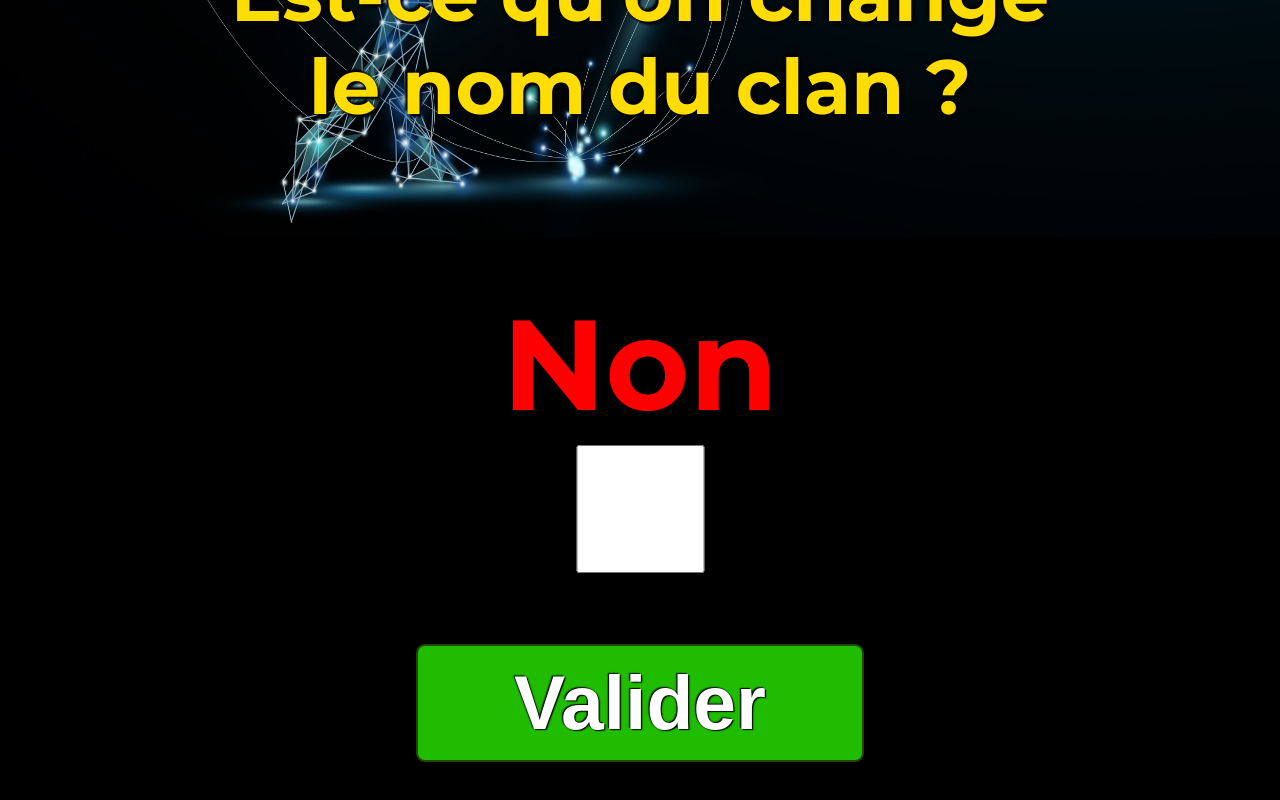
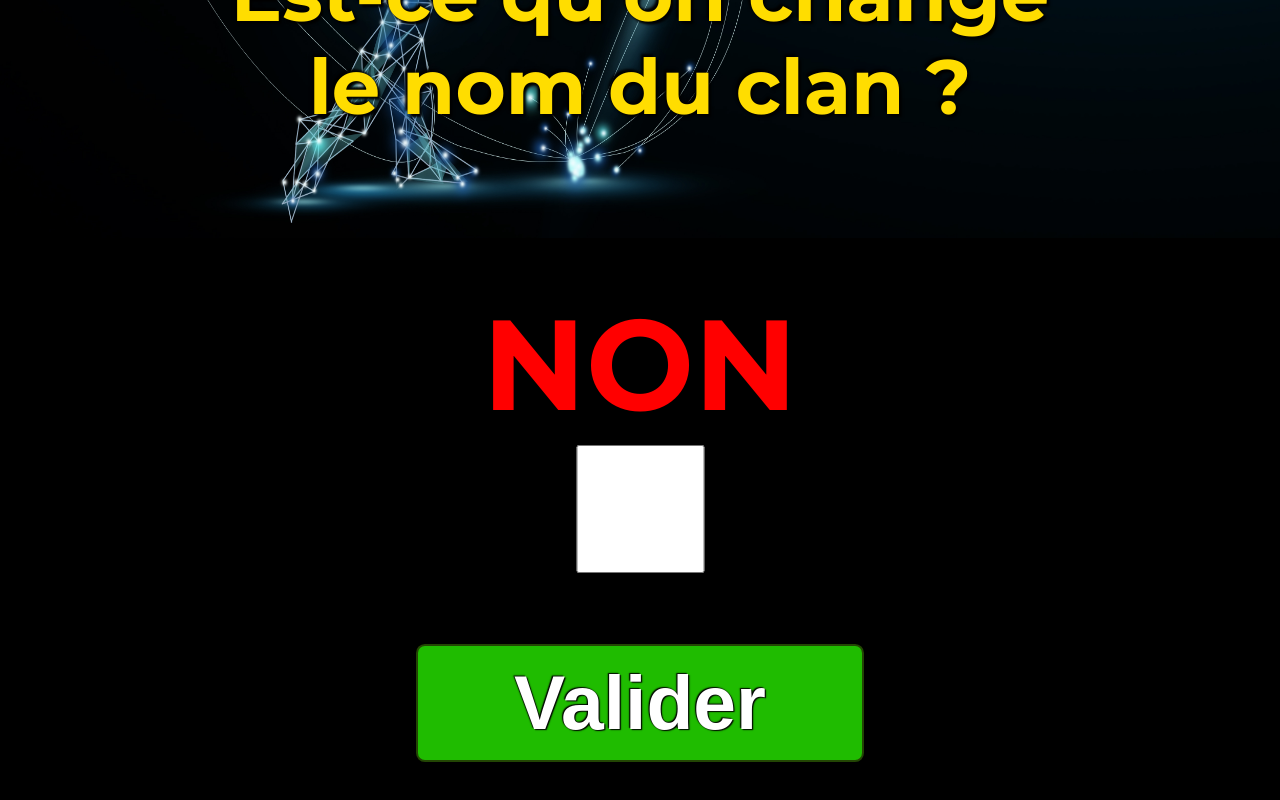
Before and after one commit to lutinmaviou/gc-clans-name-vote, a Next.js app: page / in a window 1280 px wide. Shown: the part 562-1362 px from the top of the page. Built offline with nearby package versions, Linux system fonts and the light colour scheme; no server answers; the database is empty; a web font is replaced by a local one.

Commit message:
style: change style of checkbox

```diff
--- a/src/components/HomePage.tsx
+++ b/src/components/HomePage.tsx
@@ -44,7 +44,7 @@ const HomePage: NextComponentType = () => {
             <div className="checkbox-container">
               <div className="checkbox flex-row around">
                 <label htmlFor="no">
-                  Non
+                  NON
                   <input type="checkbox" name="no" id="no" onChange={handleCheckbox} />
                 </label>
               </div>
```
